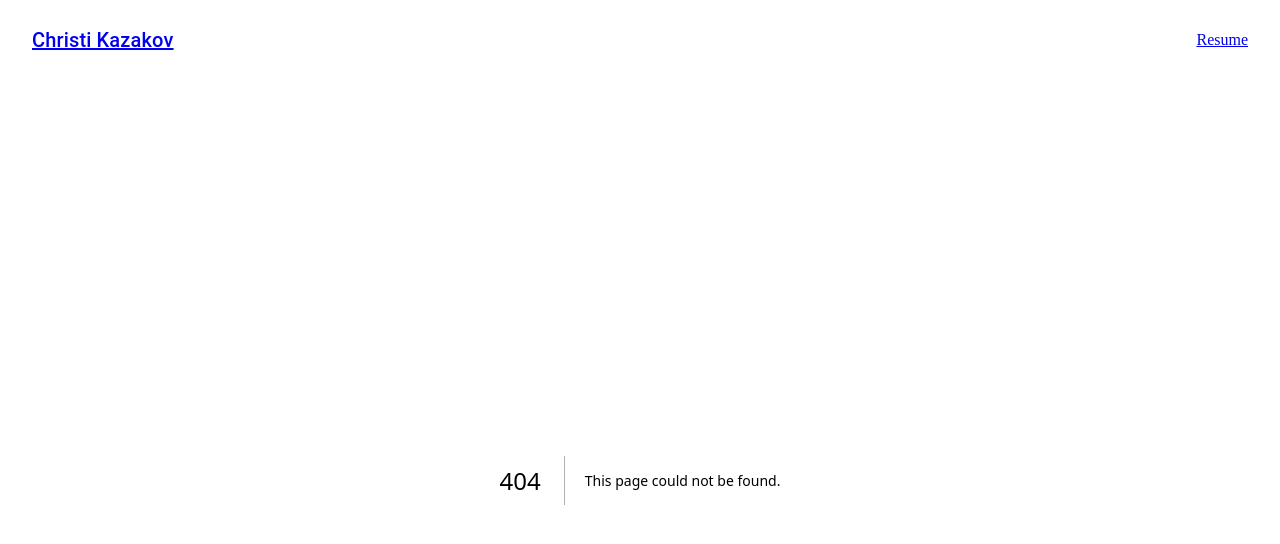
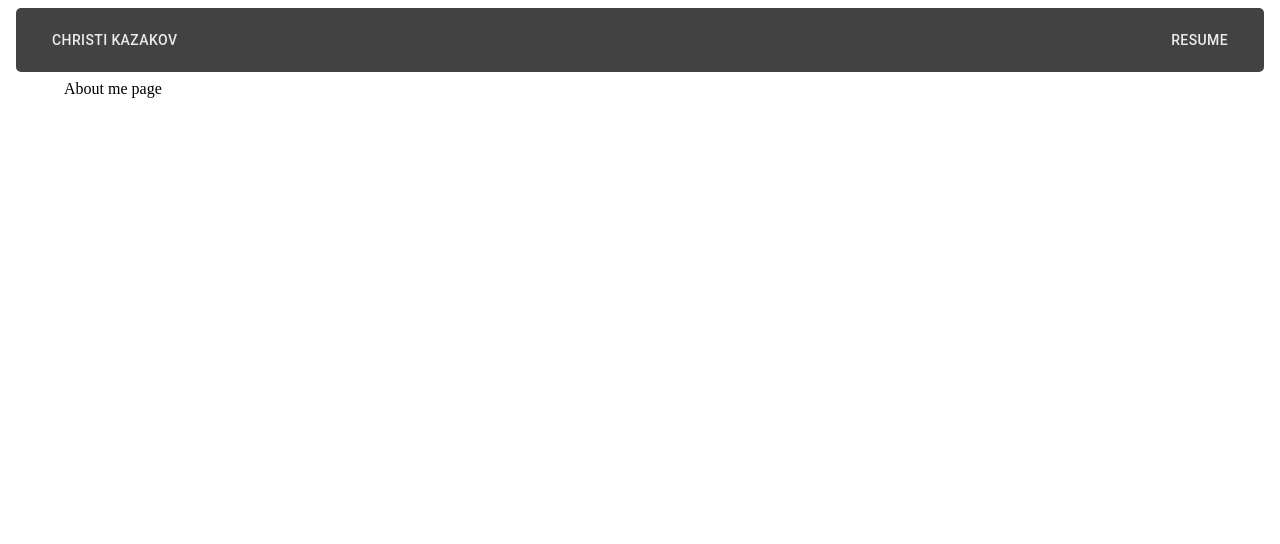
Before and after one commit to ckaz18/ckazakov.github.io, a Next.js app: page /aboutMe in a window 1280 px wide. Before the commit this address had no page. Shown: the top 544 px of the page. Built offline with nearby package versions, Linux system fonts and the light colour scheme.

Commit message:
add styledButton; update header styled

```diff
--- /dev/null
+++ b/src/app/aboutMe/page.tsx
@@ -0,0 +1,15 @@
+
+const AboutMe = ({
+  children,
+}: {
+  children: React.ReactNode
+}) => {
+  return (
+    <section>
+      {children}
+      About me page
+    </section>
+  );
+}
+
+export default AboutMe;
--- a/src/app/layout.tsx
+++ b/src/app/layout.tsx
@@ -1,7 +1,8 @@
 "use client";
 
 import { ThemeProvider } from "@emotion/react"
-import Header from "components/header/header";
+import { Container } from "@mui/material";
+import CustomHeader from "components/header/customHeader";
 import theme from 'theme';
 
 export default function RootLayout({
@@ -14,8 +15,10 @@ export default function RootLayout({
     <html lang="en">
       <body>
         <ThemeProvider theme={theme}>
-        <Header />
+        <CustomHeader />
+          <Container sx={{ margin: '8 10 20 10'}}>
           {children}
+          </Container>
         </ThemeProvider>
       </body>
     </html>
--- /dev/null
+++ b/src/components/customHeader.style.ts
@@ -0,0 +1,12 @@
+import { styled } from '@mui/material/styles';
+import { Button } from '@mui/material';
+
+export const StyledButton = styled(Button)(({ theme }) => ({
+  color: theme.palette.primary.light,
+  backgroundColor: theme.palette.primary.main,
+  '&:hover': {
+    backgroundColor: theme.palette.grey[700],
+  },
+  padding: '8px',
+  margin: '4px',
+}));
--- /dev/null
+++ b/src/components/header/customHeader.tsx
@@ -0,0 +1,40 @@
+import { Toolbar, Typography } from "@mui/material";
+import { StyledButton } from "components/customHeader.style";
+import Link from "next/link";
+import React from "react";
+import theme from "theme";
+
+interface NavMenuItems {
+  name: string;
+  path: string;
+};
+const navItems: NavMenuItems[] = [{ name: 'Resume', path: 'resume' }];
+
+const CustomHeader = () => {
+  return (
+    <Toolbar color='primary' sx={{ margin: '8px', backgroundColor: theme.palette.primary.main, borderRadius: '5px' }} >
+      <Typography
+        variant="h6"
+        component="div"
+        sx={{ flexGrow: 1 }}
+      >
+        <Link href={{ pathname: '/' }} >
+          <StyledButton >
+            Christi Kazakov
+          </StyledButton>
+        </Link>
+      </Typography>
+      {navItems.map((item) => (
+        <Typography key={item.name}>
+          <Link href={{ pathname: `/${item.path}` }} >
+            <StyledButton >
+              {item.name}
+            </StyledButton>
+          </Link>
+        </Typography>
+      ))}
+    </Toolbar>
+  );
+};
+
+export default CustomHeader;
--- a/src/components/header/header.tsx
+++ /dev/null
@@ -1,36 +0,0 @@
-import { AppBar, Container, IconButton, Toolbar, Typography } from "@mui/material";
-import Link from "next/link";
-import React from "react";
-
-
-const Header = () => {
-
-  return (
-    // <AppBar position='static' color="primary" sx={{ padding: '8px'}}>
-    <Toolbar color='primary' sx={{ margin: '8px', }}>
-      <Typography
-          variant="h6"
-          component="div"
-          sx={{ flexGrow: 1 }}
-        >
-      <Link href={{
-        pathname: '/',
-      }}>
-
-          Christi Kazakov
-      </Link>
-        </Typography>
-      <Link
-        href={{
-          pathname: '/resume',
-        }}
-      >Resume
-      </Link>
-    </Toolbar>
-
-    // </AppBar>
-
-  );
-};
-
-export default Header;
--- a/src/theme.ts
+++ b/src/theme.ts
@@ -7,6 +7,8 @@ const theme = createTheme({
   palette: {
     primary: {
       main: '#424242',
+      light: '#ebebeb',
+      dark: '#060606',
     },
     secondary: {
       main: '#e9e9e9',
@@ -14,6 +16,25 @@ const theme = createTheme({
     error: {
       main: red.A400,
     },
+    grey: {
+      50: '#fafafa',
+      100:'#f5f5f5',
+      200:'#eeeeee',
+      300:'#e0e0e0',
+      400:'#bdbdbd',
+      500: '#9e9e9e',
+      600: '#757575',
+      700: '#616161',
+      800: '#424242',
+      900: '#212121',
+      A100: '#f5f5f5',
+      A200: '#eeeeee',
+      A400: '#bdbdbd',
+      A700: '#616161',
+    },
+    background: {
+      default: '#efefef',
+    },
   },
 });
 
```
